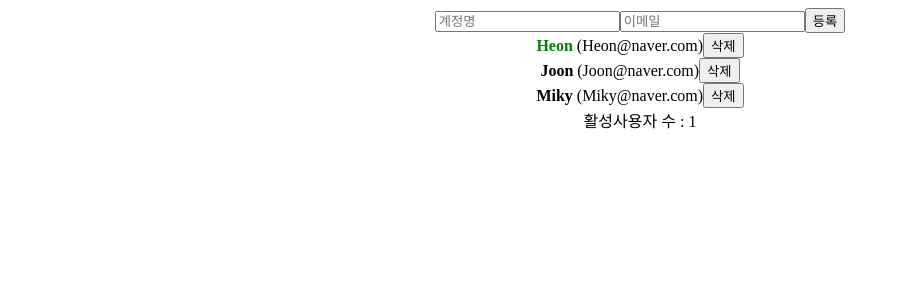
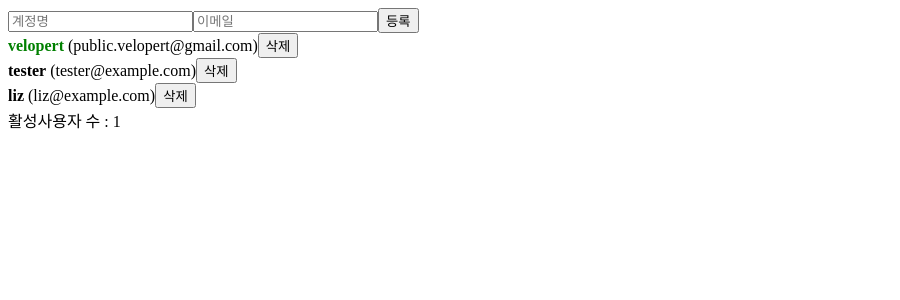
Before and after one commit to JwaSangHeon/react-basic, a React (Create React App) app: page / in a window 1280 px wide. Shown: the top 300 px of the page, without its empty margins (0-900 px from the left). Built offline with nearby package versions, Linux system fonts and the light colour scheme.

Commit message:
study useReducer

```diff
--- a/src/App.js
+++ b/src/App.js
@@ -1,86 +1,84 @@
 import { useCallback, useMemo, useRef, useState } from 'react';
 import CreateUser from './CreateUser';
-import UserList from './UserList'
+import UserList from './UserList';
+import Counter from './Counter';
 import './styles.css';
 
 //useCallback - useMemo와 비슷, useMemo는 특정 결과값을 재사용 할때 사용, useCallback은 특정 함수를 새로 만들지 않고 사용하고 싶을 때, 사용.
 //선언한 함수들은 컴포넌트가 리렌더링 될 때 마다 새로 만들어진다. 많은 리소스를 차지하는 작업은 아니지만 함수를 필요할때만 만들고 재사용하는 것은 중요하다.
 
-function CountActiveUsers(users){
+function CountActiveUsers(users) {
   console.log('활성 사용자 수를 세는중...');
-  return users.filter(user => user.active).length;
+  return users.filter((user) => user.active).length;
 }
 
 function App() {
   const [inputs, setInputs] = useState({
     username: '',
-    email: ''
+    email: '',
   });
-  const {username, email} = inputs;
+  const { username, email } = inputs;
 
-  const onChange = useCallback( e => {
-    const {name, value} = e.target;
+  const onChange = useCallback((e) => {
+    const { name, value } = e.target;
     setInputs({
       ...inputs,
-      [name]: value
-    })
-  }, [inputs]);
+      [name]: value,
+    });
+  }, []);
 
   const [users, setUsers] = useState([
     {
       id: 1,
       username: 'Heon',
       email: 'Heon@naver.com',
-      active: true
+      active: true,
     },
     {
       id: 2,
       username: 'Joon',
       email: 'Joon@naver.com',
-      active: false
+      active: false,
     },
     {
       id: 3,
       username: 'Miky',
       email: 'Miky@naver.com',
-      active: false
-    }
+      active: false,
+    },
   ]);
   const nextId = useRef(4);
 
-  const onCreate = useCallback(() =>{
+  const onCreate = useCallback(() => {
     const user = {
       id: nextId.current,
       username,
-      email
+      email,
     };
     setUsers([...users, user]);
 
     // concat 사용시
-    // const user = {
-    //   id: nextId.current,
-    //   username,
-    //   email
-    // };
     // setUsers(users.concat(user));
 
     setInputs({
       username: '',
-      email: ''
+      email: '',
     });
     nextId.current += 1;
-  }, [users, username, email]);
+  }, [username, email]);
 
   const onRemove = useCallback((id) => {
     // user.id 가 파라미터로 일치하지 않는 원소만 추출해서 새로운 배열을 만듦
     // = user.id 가 id 인것을 제거함
-    setUsers(users.filter(user => user.id !== id));
-  },[users]);
-  const onToggle = useCallback(id => {
+    setUsers(users.filter((user) => user.id !== id));
+  }, []);
+  const onToggle = useCallback((id) => {
     setUsers(
-      users.map(user => user.id === id ? {...user, active: !user.active} : user)
-    )
-  }, [users]);
+      users.map((user) =>
+        user.id === id ? { ...user, active: !user.active } : user,
+      ),
+    );
+  }, []);
   const count = useMemo(() => CountActiveUsers(users), [users]);
   // users변화가 있을 때만 활성 사용자를 세야한다. 그래서 useMemo를 활용하여 이전에 계산한 값을 재사용한다(Memo => 'memoized의 준말')
   return (
@@ -89,14 +87,11 @@
         username={username}
         email={email}
         onChange={onChange}
-        onCreate={onCreate}/>
-      <UserList
-        users={users}
-        onRemove={onRemove}
-        onToggle={onToggle}/>
-      <div>
-        활성사용자 수 : {count}
-      </div>
+        onCreate={onCreate}
+      />
+      <UserList users={users} onRemove={onRemove} onToggle={onToggle} />
+      <div>활성사용자 수 : {count}</div>
+      <Counter />
     </div>
   );
 }
--- /dev/null
+++ b/src/AppVer2.js
@@ -0,0 +1,134 @@
+import React, {
+  useRef,
+  useState,
+  useMemo,
+  useCallback,
+  useReducer,
+} from 'react';
+import UserList from './UserList';
+import CreateUser from './CreateUser';
+
+function countActiveUsers(users) {
+  console.log('활성 사용자 수를 세는중...');
+  return users.filter((user) => user.active).length;
+}
+
+const initialState = {
+  inputs: {
+    username: '',
+    email: '',
+  },
+  users: [
+    {
+      id: 1,
+      username: 'velopert',
+      email: 'public.velopert@gmail.com',
+      active: true,
+    },
+    {
+      id: 2,
+      username: 'tester',
+      email: 'tester@example.com',
+      active: false,
+    },
+    {
+      id: 3,
+      username: 'liz',
+      email: 'liz@example.com',
+      active: false,
+    },
+  ],
+};
+
+const reducer = (state, action) => {
+  switch (action.type) {
+    case 'CHANGE_INPUT':
+      return {
+        ...state,
+        inputs: {
+          ...state.inputs,
+          [action.name]: action.value,
+        },
+      };
+    case 'CREATE_USER':
+      return {
+        ...state,
+        users: [...state.users, action.user],
+      };
+    case 'TOGGLE_USER':
+      return {
+        ...state,
+        users: state.users.map((user) =>
+          user.id === action.id ? { ...user, active: !user.active } : user,
+        ),
+      };
+    case 'REMOVE_USER':
+      return {
+        ...state,
+        users: state.users.filter((user) => user.id !== action.id),
+      };
+    default:
+      return state;
+  }
+};
+
+function AppVer2() {
+  const [state, dispatch] = useReducer(reducer, initialState);
+
+  const { users } = state;
+  const { username, email } = state.inputs;
+
+  const onChange = (e) => {
+    const { name, value } = e.target;
+    dispatch({
+      type: 'CHANGE_INPUT',
+      name,
+      value,
+    });
+  };
+
+  const nextId = useRef(4);
+
+  const onCreate = () => {
+    dispatch({
+      type: 'CREATE_USER',
+      user: {
+        id: nextId.current,
+        username,
+        email,
+      },
+    });
+    nextId.current += 1;
+  };
+
+  const onToggle = (id) => {
+    dispatch({
+      type: 'TOGGLE_USER',
+      id,
+    });
+  };
+
+  const onRemove = (id) => {
+    dispatch({
+      type: 'REMOVE_USER',
+      id,
+    });
+  };
+
+  const count = useMemo(() => countActiveUsers(users), [users]);
+
+  return (
+    <>
+      <CreateUser
+        username={username}
+        email={email}
+        onChange={onChange}
+        onCreate={onCreate}
+      />
+      <UserList users={users} onRemove={onRemove} onToggle={onToggle} />
+      <div>활성사용자 수 : {count}</div>
+    </>
+  );
+}
+
+export default AppVer2;
--- /dev/null
+++ b/src/Counter.js
@@ -0,0 +1,55 @@
+import React, { useReducer, useState } from 'react';
+
+//reducer 는 현재 상태와 액션 객체를 파라미터로 받아와서 새로운 상태를 반환해주는 함수
+// function reducer(state, action) {
+//   새로운 상태를 만드는 로직
+//   const nextState = ...
+//   return nextState;
+// }
+// useReducer 사용법
+// const [state, dispatch] = useReducer(reducer, initialState);
+
+const reducer = (state, action) => {
+  switch (action.type) {
+    case 'INCREMENT':
+      return state + 1;
+    case 'DECREMENT':
+      return state - 1;
+    default:
+      return state;
+  }
+};
+
+const Counter = () => {
+  // const [number, setNumber] = useState(0);
+
+  // const onIncrease = () => {
+  //   setNumber((prev) => prev + 1);
+  // };
+
+  // const onDecrese = () => {
+  //   setNumber((prev) => prev - 1);
+  // };
+
+  //   여기서 number는 우리가 앞으로 컴포넌트에서 사용 할 수 있는 상태를 가르키게 되고, dispatch는 액션을 발생시키는 함수라고 이해하시면 됩니다. 이 함수는 다음과 같이 사용합니다: dispatch({ type: 'INCREMENT' }).
+
+  // 그리고 useReducer 에 넣는 첫번째 파라미터는 reducer 함수이고, 두번째 파라미터는 초기 상태입니다.
+  const [number, dispatch] = useReducer(reducer, 0);
+
+  const onIncrease = () => {
+    dispatch({ type: 'INCREMENT' });
+  };
+
+  const onDecrease = () => {
+    dispatch({ type: 'DECREMENT' });
+  };
+  return (
+    <div>
+      <h1>{number}</h1>
+      <button onClick={onIncrease}>+1</button>
+      <button onClick={onDecrease}>-1</button>
+    </div>
+  );
+};
+
+export default Counter;
--- a/src/index.js
+++ b/src/index.js
@@ -1,8 +1,7 @@
 import React from 'react';
 import ReactDOM from 'react-dom/client';
 import App from './App';
+import AppVer2 from './AppVer2';
 
 const root = ReactDOM.createRoot(document.getElementById('root'));
-root.render(
-    <App />
-);
+root.render(<AppVer2 />);
```
